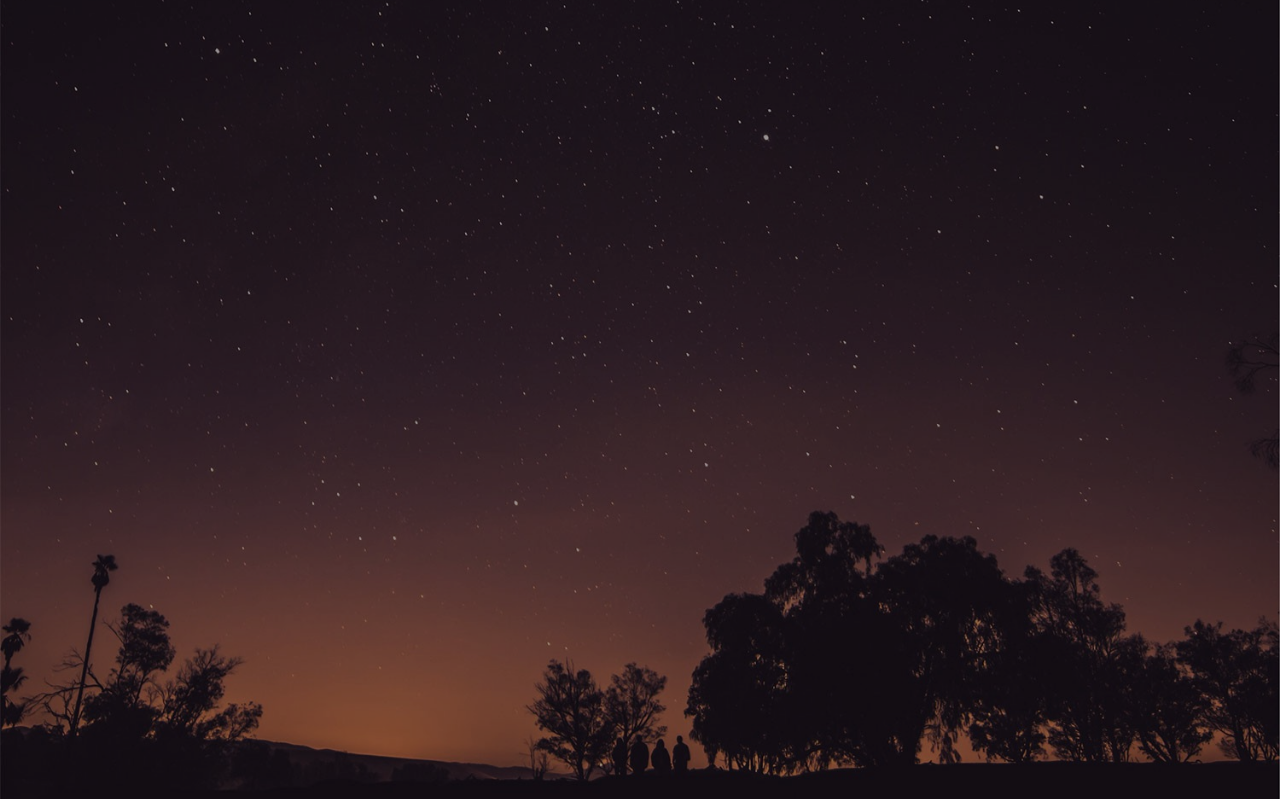
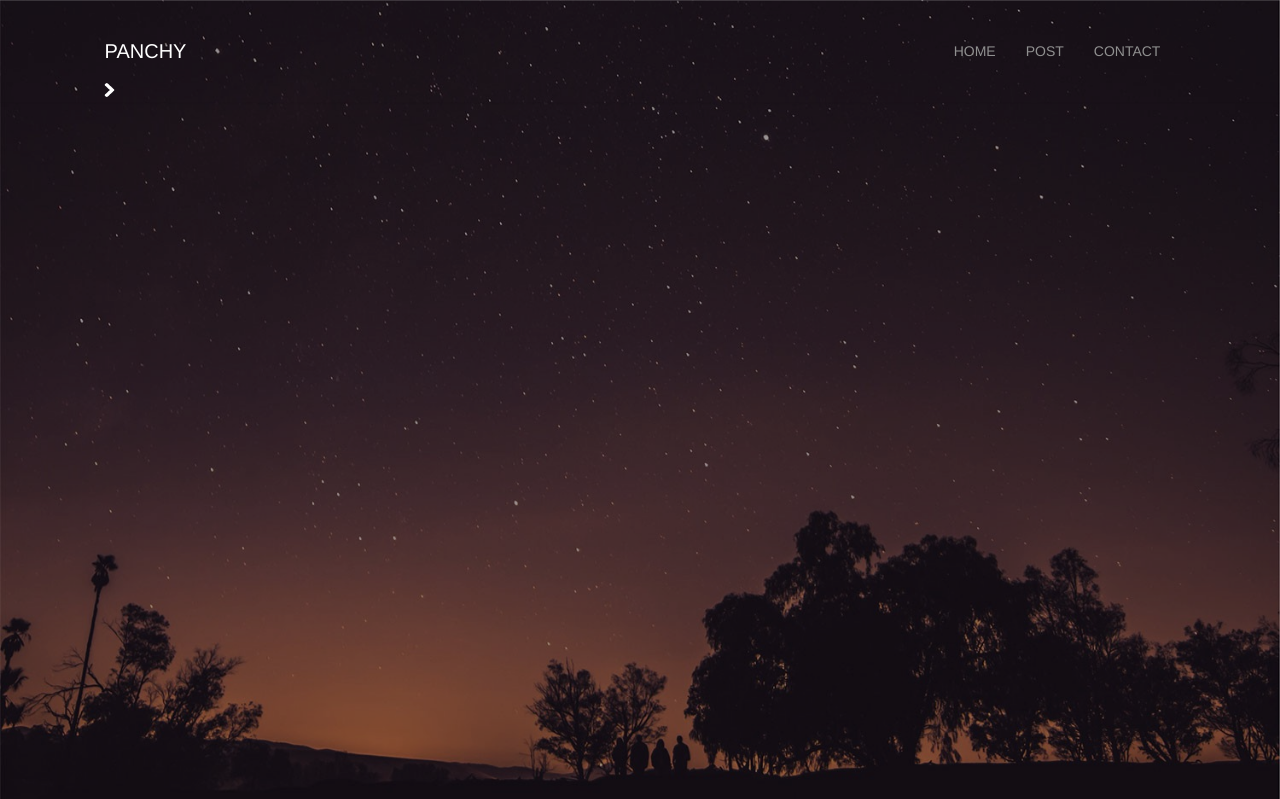
Before and after one commit to panchyo0/Blog, a Django app: page / in a window 1280 px wide. Shown: the top 799 px of the page. Run offline with Django 3.2, Linux system fonts and the light colour scheme; data comes from the database, SQL or seed files in the repository; some libraries are stand-ins or nearby versions.

Commit message:
update UI of Artical

```diff
--- a/src/static/css/base.css
+++ b/src/static/css/base.css
@@ -1,3 +1,4 @@
+/*background image css*/
 body, html {
   height: 100%;
   margin: 0;
@@ -18,3 +19,53 @@
     height: 100%;
     background: rgba(0,0,0,.4);
 }
+/*navbar css*/
+.navbar{
+  border-radius: 0px;
+}
+.navbar-default{
+  background: none;
+  border: none;
+  padding-top: 2%;
+  padding-left: 7%;
+  padding-right: 7%;
+}
+.navbar-default .navbar-toggle {
+    border-color: #dddddd1c;
+}
+.navbar-default .navbar-collapse{
+  border-color: rgba(255, 255, 255, 0);
+}
+#bs-example-navbar-collapse-1.navbar-collapse.collapse.in {
+    border-color: #e7e7e700;
+    box-shadow: none;
+}
+#bs-example-navbar-collapse-1.navbar-collapse.collapse{
+border-top: none;
+box-shadow: none;
+}
+
+.navbar-default .navbar-brand{
+  color: #fff;
+  font-size: 20px;
+  text-shadow:none;
+}
+.navbar-default .navbar-nav .nav-a{
+  color:#909090;
+  text-shadow:none;
+}
+.navbar-default .navbar-nav .nav-a:hover{
+  color:white;
+  font-size: 18px;
+}
+.nav-side-btn{
+  background-color: rgba(255, 255, 255, 0);
+  border-color: rgba(255, 249, 255, 0);
+}
+.nav-side-btn:hover{
+
+}
+.nav-side-btn-img{
+  width: 60%;
+  /*background-image: url("{% static 'image/chevron-right.png' %}");*/
+}
--- a/src/templates/base.html
+++ b/src/templates/base.html
@@ -18,6 +18,36 @@
   <body>
     <div class="bg" style="background-image: url({% static 'image/start-dusk-1500x1000.jpg' %});">
       <div class="inner">
+        <nav class="navbar navbar-default">
+          <div class="container-fluid">
+            <!-- Brand and toggle get grouped for better mobile display -->
+            <div class="navbar-header">
+              <button type="button" class="navbar-toggle collapsed" data-toggle="collapse" data-target="#bs-example-navbar-collapse-1" aria-expanded="false">
+                <span class="sr-only">Toggle navigation</span>
+                <span class="icon-bar"></span>
+                <span class="icon-bar"></span>
+                <span class="icon-bar"></span>
+              </button>
+              <a class="navbar-brand" href="#">PANCHY
+                <!-- <img class="brand"alt="Brand" src="{% static 'image/books-stack.png' %}"> -->
+              </a>
+            </div>
+
+            <!-- Collect the nav links, forms, and other content for toggling -->
+            <div class="collapse navbar-collapse" id="bs-example-navbar-collapse-1">
+              <ul class="nav navbar-nav navbar-right">
+                <li><a class="nav-a" href="#">HOME</a></li>
+                <li><a class="nav-a" href="#">POST</a></li>
+                <li><a class="nav-a" href="#">CONTACT</a></li>
+              </ul>
+            </div><!-- /.navbar-collapse -->
+          </div><!-- /.container-fluid -->
+            <button type="button" class="nav-side-btn">
+              <img class="nav-side-btn-img" src="{% static 'image/chevron-right.png' %}" alt="">
+            </button>
+        </nav>
+
+
 
       </div>
     </div>
@@ -28,6 +58,7 @@
   </body>
   {%block jsAfterDOM%}
   {%endblock jsAfterDOM%}
+  <script src="https://code.jquery.com/jquery-3.3.1.js" integrity="sha256-2Kok7MbOyxpgUVvAk/HJ2jigOSYS2auK4Pfzbm7uH60=" crossorigin="anonymous"></script>
   <!-- Latest compiled and minified JavaScript -->
   <script src="https://maxcdn.bootstrapcdn.com/bootstrap/3.3.7/js/bootstrap.min.js" integrity="sha384-Tc5IQib027qvyjSMfHjOMaLkfuWVxZxUPnCJA7l2mCWNIpG9mGCD8wGNIcPD7Txa" crossorigin="anonymous"></script>
 </html>
```
Also changed, not shown: src/static/image/chevron-left.png (added), src/static/image/chevron-right.png (added).
